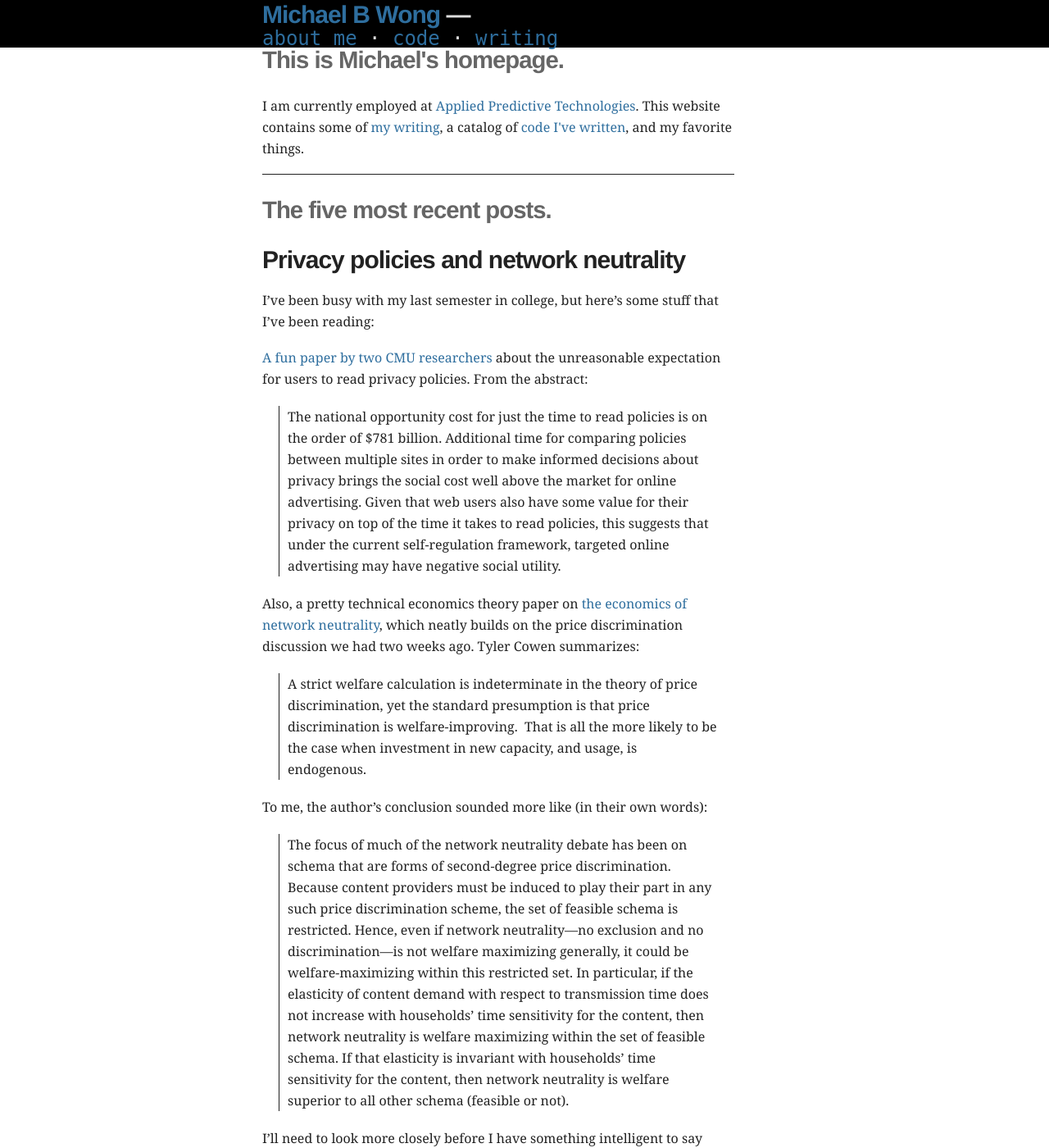
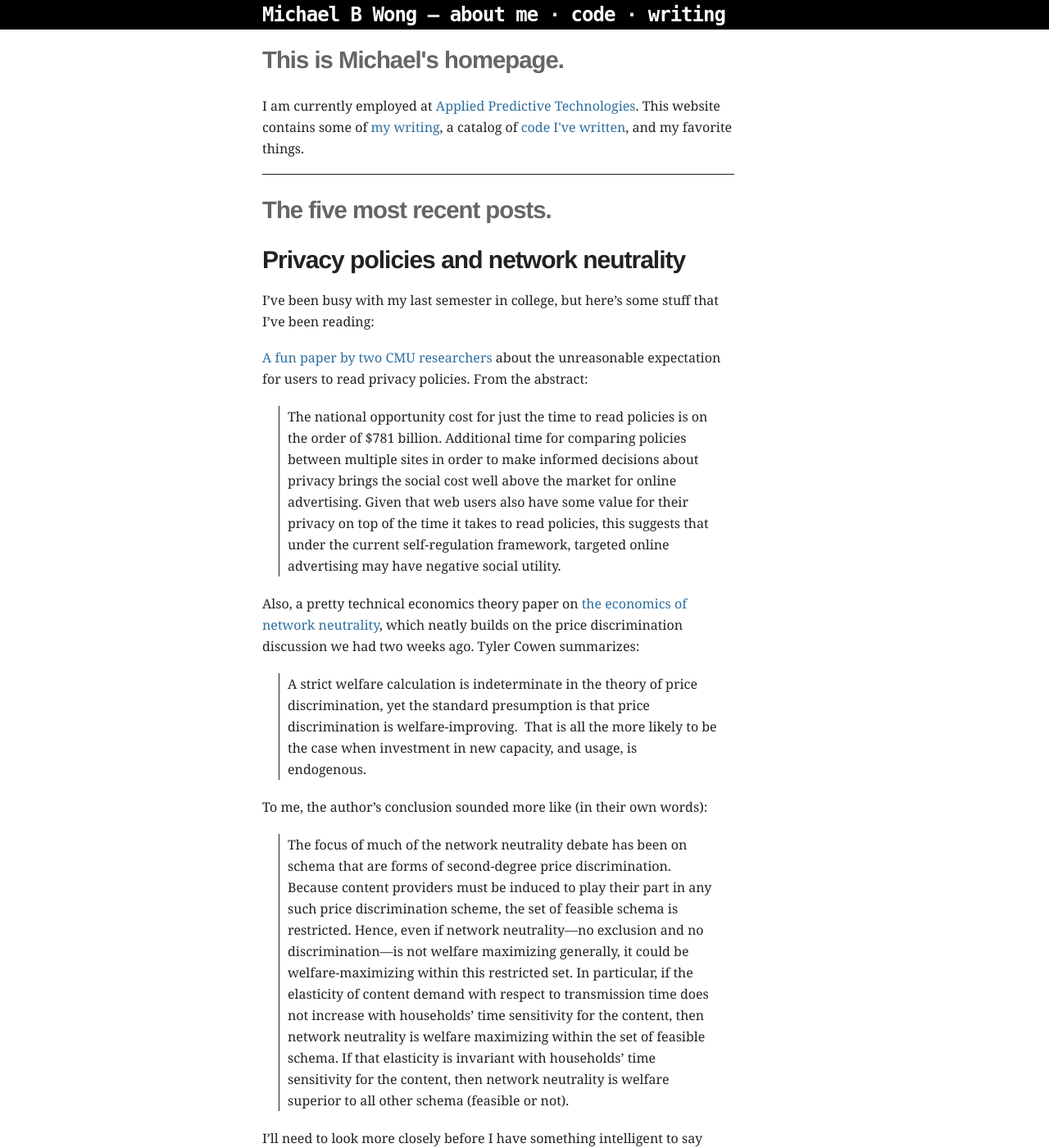
Before and after one commit to mbwong/mbwong.github.com, a Jekyll site: the page built from index.html, in a window 1280 px wide and 1400 px high. Shown: the whole window at 82% size. Built offline with Jekyll 4.4.1, drawn with Linux system fonts in a browser that asks for light colours.

Commit message:
fixed css

```diff
--- a/_layouts/default.html
+++ b/_layouts/default.html
@@ -17,10 +17,10 @@
     <header>
       <h1 id="title">
         <a href="/" title="Home">Michael B Wong</a> &mdash;
-      </h1>
         <a href="/">about me</a> &middot;
         <a href="/projects.html">code</a> &middot;
         <a href="/archive.html" title="Archive">writing</a>
+      </h1>
     </header>
     <div id="wrapper">
       {{ content }}
--- a/css/screen.css
+++ b/css/screen.css
@@ -139,17 +139,17 @@ header h1 {
   margin-top: 24pt;
 }
 
-header { color: #DDD; }
+#title { color: #DDD; }
 
-header a {
+#title a {
   color: #FFF;
 }
 
-header a:hover {
+#title a:hover {
   color: #2E6E9E;
 }
 
-header {
+#title {
   font-size: 18pt;
   font-family: 'DejaVu Sans Mono', 'Courier New', monospace;
 }
```
